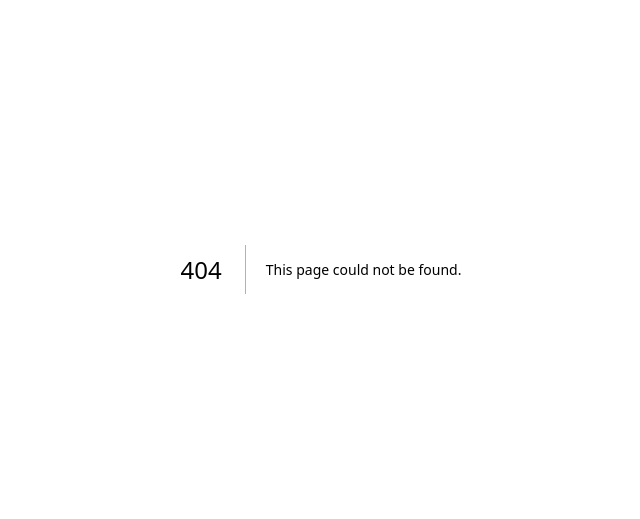
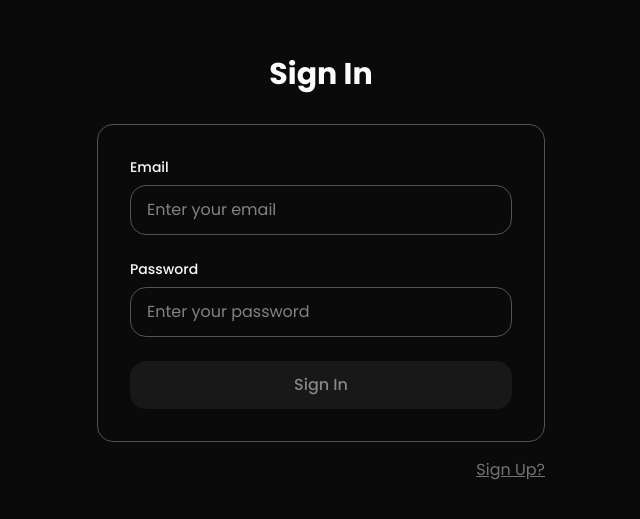
Before and after one commit to tims-exe/wrkflo, a Next.js app in the folder apps/web/: page /signin in a window 1280 px wide. Before the commit this address had no page. Shown: the part 131-650 px from the top of the page, without its empty margins (319-959 px from the left). Built offline with nearby package versions, Linux system fonts and the light colour scheme.

Commit message:
authentication pages and flow

```diff
--- /dev/null
+++ b/apps/web/src/app/(auth)/signin/page.tsx
@@ -0,0 +1,13 @@
+// app/signin/page.tsx
+import AuthForm from "@/components/auth/AuthForm";
+
+export default function SignInPage() {
+  return (
+    <div className="min-h-screen flex items-center justify-center px-4">
+      <div className="w-full max-w-md">
+        <h1 className="text-3xl font-bold text-center mb-8">Sign In</h1>
+        <AuthForm isSignUp={false} redirectText="Sign Up?" redirectPath="/signup" />
+      </div>
+    </div>
+  );
+}
--- /dev/null
+++ b/apps/web/src/app/(auth)/signup/page.tsx
@@ -0,0 +1,13 @@
+// app/signup/page.tsx
+import AuthForm from "@/components/auth/AuthForm";
+
+export default function SignUpPage() {
+  return (
+    <div className="min-h-screen flex items-center justify-center px-4">
+      <div className="w-full max-w-md">
+        <h1 className="text-3xl font-bold text-center mb-8">Sign Up</h1>
+        <AuthForm isSignUp={true} redirectText="Sign In?" redirectPath="/signin" />
+      </div>
+    </div>
+  );
+}
--- /dev/null
+++ b/apps/web/src/components/auth/AuthForm.tsx
@@ -0,0 +1,107 @@
+// components/auth/AuthForm.tsx
+"use client"
+import { useState } from "react";
+import { useRouter } from "next/navigation";
+import axios from "axios";
+
+interface AuthFormProps {
+  isSignUp: boolean;
+  redirectText: string;
+  redirectPath: string;
+}
+
+export default function AuthForm({ isSignUp, redirectText, redirectPath }: AuthFormProps) {
+  const [email, setEmail] = useState("");
+  const [password, setPassword] = useState("");
+  const [isLoading, setIsLoading] = useState(false);
+  const router = useRouter();
+
+  const handleSubmit = async () => {
+    if (!email || !password) return;
+
+    setIsLoading(true);
+
+    try {
+      const endpoint = isSignUp ? "/signup" : "/signin";
+      const response = await axios.post(
+        `${process.env.NEXT_PUBLIC_BACKEND_URL}/api/v1/users${endpoint}`,
+        { email, password }
+      );
+
+      const data = response.data;
+
+      if (data.success && data.token) {
+        if (isSignUp) {
+            router.push("/signin");
+        }
+        else {
+            localStorage.setItem("token", data.token);
+            router.push("/workflow");
+        }
+      }
+    } catch (error) {
+      console.error("Auth error:", error);
+    } finally {
+      setIsLoading(false);
+    }
+  };
+
+  const handleRedirect = () => {
+    router.push(redirectPath);
+  };
+
+  return (
+    <div>
+      <div className="border border-neutral-600 rounded-2xl p-8">
+        <div className="space-y-6">
+          <div>
+            <label htmlFor="email" className="block text-sm font-medium mb-2">
+              Email
+            </label>
+            <input
+              type="email"
+              id="email"
+              value={email}
+              onChange={(e) => setEmail(e.target.value)}
+              className="w-full px-4 py-3 border border-neutral-600 rounded-2xl focus:outline-none focus:border-neutral-400 transition-colors"
+              placeholder="Enter your email"
+              disabled={isLoading}
+            />
+          </div>
+
+          <div>
+            <label htmlFor="password" className="block text-sm font-medium mb-2">
+              Password
+            </label>
+            <input
+              type="password"
+              id="password"
+              value={password}
+              onChange={(e) => setPassword(e.target.value)}
+              className="w-full px-4 py-3 border border-neutral-600 rounded-2xl focus:outline-none focus:border-neutral-400 transition-colors"
+              placeholder="Enter your password"
+              disabled={isLoading}
+            />
+          </div>
+
+          <button
+            onClick={handleSubmit}
+            disabled={isLoading || !email || !password}
+            className="w-full bg-neutral-800 text-white py-3 rounded-2xl hover:bg-neutral-700 hover:cursor-pointer transition-colors duration-200 font-medium disabled:opacity-50 disabled:cursor-not-allowed"
+          >
+            {isLoading ? "Loading..." : (isSignUp ? "Sign Up" : "Sign In")}
+          </button>
+        </div>
+      </div>
+
+      <div className="flex justify-end mt-4">
+        <span
+          onClick={handleRedirect}
+          className="text-neutral-500 text-base underline hover:cursor-pointer hover:text-neutral-400 transition-colors"
+        >
+          {redirectText}
+        </span>
+      </div>
+    </div>
+  );
+}
```
Also changed, not shown: 1 other file (tests, documents, lock files or other folders).
